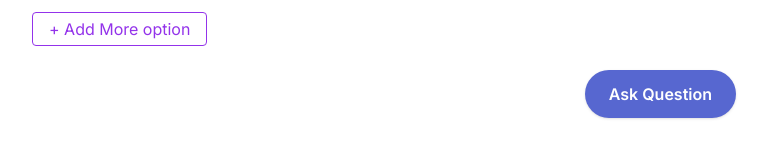
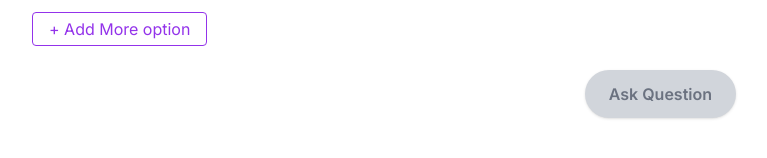
Before and after one commit to Priyans-hu/PollSync-live-polling-app, a React (Create React App) app in the folder client/: page /teacher in a window 1280 px wide. Shown: the part 554-712 px from the top of the page, without its empty margins (256-1023 px from the left). Built offline with nearby package versions, Linux system fonts and the light colour scheme; no server answers; the HTML template or start-up script is replaced by a standard one.

Commit message:
implemented timer

```diff
--- a/client/src/pages/StudentPage.jsx
+++ b/client/src/pages/StudentPage.jsx
@@ -1,7 +1,7 @@
-import React, { useEffect, useState } from 'react';
+import React, { useEffect, useState, useRef } from 'react';
 import IntervuePollButton from '../components/IntervuePollButton';
 import CircularLoader from '../components/CircularLoader';
-import { socket } from '../Socket';
+import { socket } from '../socket';
 
 export default function StudentPage() {
   const [name, setName] = useState(localStorage.getItem('studentName') || '');
@@ -9,12 +9,18 @@ export default function StudentPage() {
   const [answer, setAnswer] = useState('');
   const [showResults, setShowResults] = useState(false);
   const [results, setResults] = useState({});
+  const [timeLeft, setTimeLeft] = useState(null);
+  const timerRef = useRef(null);
 
   useEffect(() => {
     socket.on('poll:new', (poll) => {
       setCurrentPoll(poll);
       setShowResults(false);
+      setAnswer('');
+      setResults({});
+      setTimeLeft(poll.timeout);
     });
+
     socket.on('poll:results', (data) => {
       setResults(data);
       setShowResults(true);
@@ -30,6 +36,22 @@ export default function StudentPage() {
       console.error('Connection error:', err);
     });
   }, []);
+
+  useEffect(() => {
+    if (timeLeft === null || timeLeft <= 0) return;
+
+    timerRef.current = setInterval(() => {
+      setTimeLeft((prev) => {
+        if (prev <= 1) {
+          clearInterval(timerRef.current);
+          return 0;
+        }
+        return prev - 1;
+      });
+    }, 1000);
+
+    return () => clearInterval(timerRef.current);
+  }, [timeLeft]);
 
   const submitAnswer = () => {
     if (!name || !answer) return;
@@ -49,7 +71,7 @@ export default function StudentPage() {
             Let's <span className='text-black'>Get Started</span>
           </h1>
           <p className='text-gray-500 mb-6'>
-            If you’re a student, you’ll be able to{' '}
+            If you’re a student, you’ll be able to
             <strong>submit your answers</strong>, participate in live polls, and
             see how your responses compare with your classmates.
           </p>
@@ -84,9 +106,10 @@ export default function StudentPage() {
               <h2 className='text-lg font-semibold'>
                 {currentPoll.quesNumber || 'Question 1'}
               </h2>
-              <span className='text-red-500 font-medium'>
-                ⏱️ {currentPoll.timeout}
-              </span>
+
+              <p className='text-purple-600 text-sm mt-2'>
+                ⏱️ Time left: {timeLeft}s
+              </p>
             </div>
             <div className='bg-gray-100 p-4 rounded-t-md font-medium'>
               {currentPoll.question}
@@ -114,6 +137,7 @@ export default function StudentPage() {
             <button
               onClick={submitAnswer}
               className='bg-purple-600 text-white px-6 py-2 rounded-full hover:bg-purple-700 mt-4'
+              disabled={timeLeft === 0 || showResults}
             >
               Submit
             </button>
@@ -122,7 +146,9 @@ export default function StudentPage() {
           <div>
             <div className='flex items-center justify-between'>
               <h2 className='text-lg font-semibold'>Question 1</h2>
-              <span className='text-red-500 font-medium'>⏱️ 00:15</span>
+              <span className='text-red-500 font-medium'>
+                ⏱️ Time left: {timeLeft}s
+              </span>
             </div>
             <div className='bg-gray-100 p-4 rounded-t-md font-medium'>
               {currentPoll?.question || 'Poll ended'}
--- a/client/src/pages/TeacherPage.jsx
+++ b/client/src/pages/TeacherPage.jsx
@@ -184,8 +184,19 @@ export default function TeacherPage() {
 
       <div className='text-right'>
         <button
+          disabled={
+            !question ||
+            !Array.isArray(options) ||
+            options.length === 0 ||
+            options.every((opt) => !opt.trim())
+          }
           onClick={handleCreatePoll}
-          className='bg-darkish text-white font-semibold px-6 py-3 rounded-full shadow hover:bg-primary'
+          className={`font-semibold px-6 py-3 rounded-full shadow transition
+    ${
+      !question || options.every((opt) => !opt.trim())
+        ? 'bg-gray-300 text-gray-500 cursor-not-allowed'
+        : 'bg-darkish text-white hover:bg-primary'
+    }`}
         >
           Ask Question
         </button>
```
